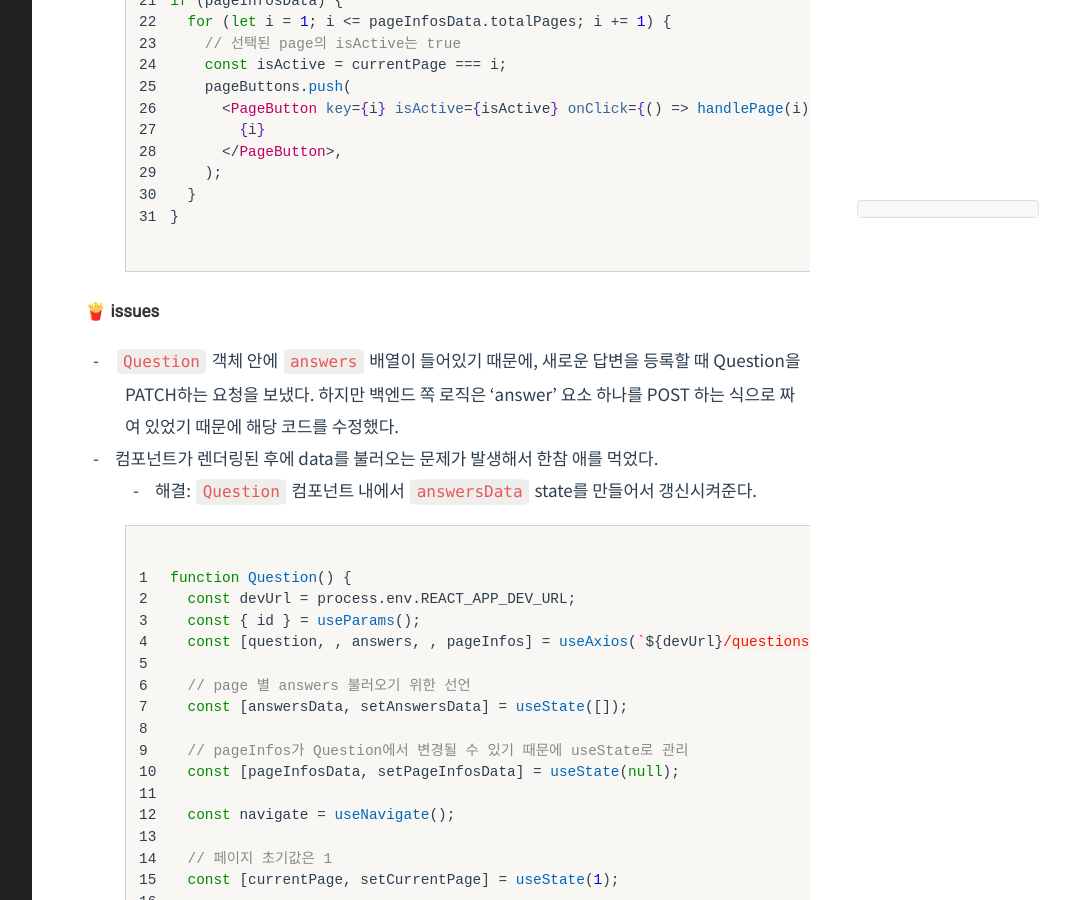
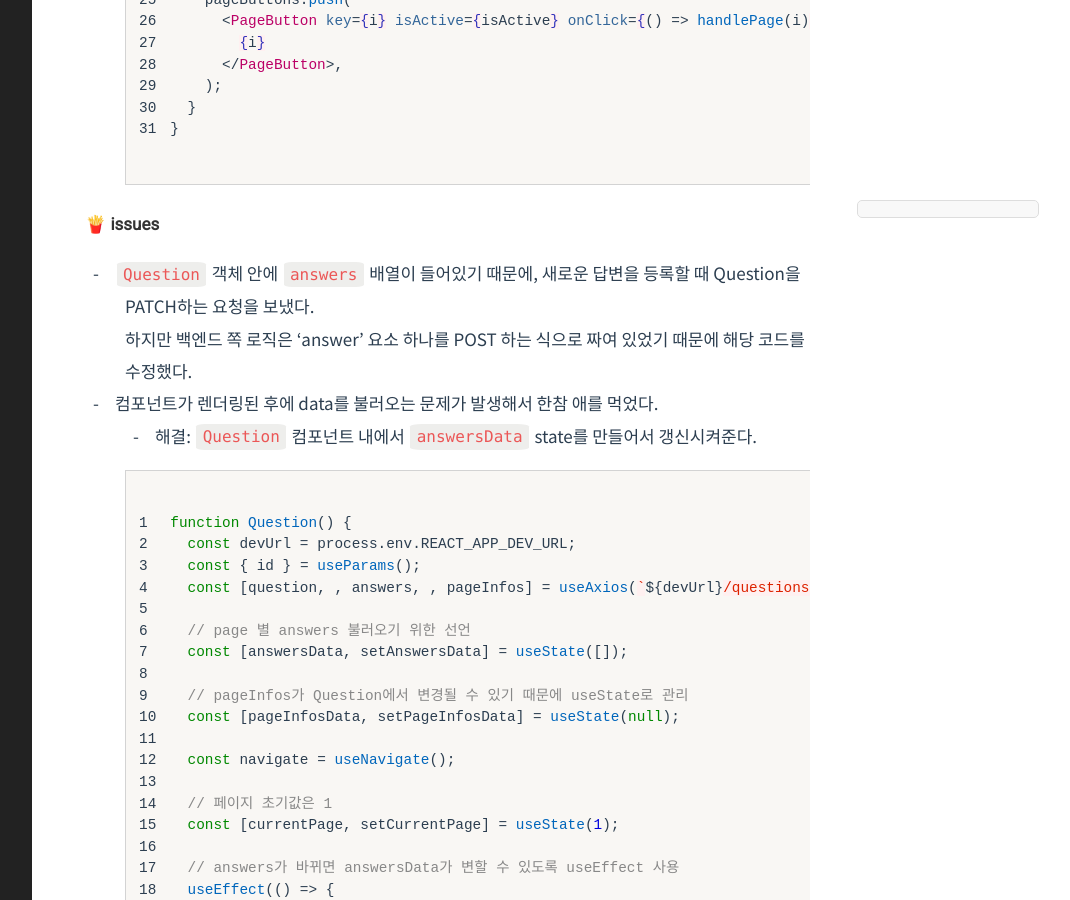
Before and after one commit to hajongon/hajongon.github.io, a Jekyll site: the page built from _posts/2023-04-21-stackoverflow-06.md, in a window 1280 px wide and 900 px high, scrolled down 4675 px. Shown: the whole window, without its empty margins (188-1258 px from the left). Built offline with Jekyll 4.4.1, drawn with Linux system fonts in a browser that asks for light colours; comment, search, counter and statistics services are not loaded.

Commit message:
post: stackoverflow 04 수정

```diff
--- a/_posts/2023-04-21-stackoverflow-06.md
+++ b/_posts/2023-04-21-stackoverflow-06.md
@@ -61,9 +61,7 @@
 {% endhighlight %}
 
 <br>
-<br>
 
-#### 🍟 issues
 
 
 <br>
@@ -131,7 +129,8 @@
 
 
 #### 🍟 issues<br>
-  - `Question` 객체 안에 `answers` 배열이 들어있기 때문에, 새로운 답변을 등록할 때 Question을 PATCH하는 요청을 보냈다. 하지만 백엔드 쪽 로직은 'answer' 요소 하나를 POST 하는 식으로 짜여 있었기 때문에 해당 코드를 수정했다.
+  - `Question` 객체 안에 `answers` 배열이 들어있기 때문에, 새로운 답변을 등록할 때 Question을 PATCH하는 요청을 보냈다. <br>
+  하지만 백엔드 쪽 로직은 'answer' 요소 하나를 POST 하는 식으로 짜여 있었기 때문에 해당 코드를 수정했다.
   - 컴포넌트가 렌더링된 후에 data를 불러오는 문제가 발생해서 한참 애를 먹었다.
     - 해결: `Question` 컴포넌트 내에서 `answersData` state를 만들어서 갱신시켜준다.
 
@@ -291,7 +290,7 @@
     - 이건 사실 왜 그랬는지 모르겠다. 이스케이프(escape) 때문인 것 같긴 한데, 정확한 원리를 이해하지 못했다.
     - 아래에 나오는 무한 입력을 해결하니 자연스럽게 함께 해결되었다.
   - 백틱 입력 시 `onChange` 속성과 `setContent` 메서드가 반복되면서 백슬래시가 무한 입력되는 현상
-    - 기존에는 `initialValue` 값으로 `content`를 사용했는데, 그렇게 되면 `onChange`에 의해 `content`가 바뀌고, `content`가 바뀌면 `initialValue`가 바뀌고 그러면 또 `onChange`가 실행되고 무한 무한 무한 한무 반복이 되는 문제가 발생한다.
+    - 기존에는 `initialValue` 값으로 `content`를 사용했는데, 그렇게 되면 `onChange`에 의해 `content`가 바뀌고, <br>`content`가 바뀌면 `initialValue`가 바뀌고 그러면 또 `onChange`가 실행되고 무한 무한 무한 한무 반복이 되는 문제가 발생한다.
     - `esLint`의 dependency array 규칙을 해당 훅에 대해서만 끄고 내부에 있던 content를 제거했다.
     - `initialValue`를 빈 문자열로 할당하고, `setHTML` 메서드를 이용해 처음 한 번만 body값을 에디터에 집어넣어준다.
 
```
